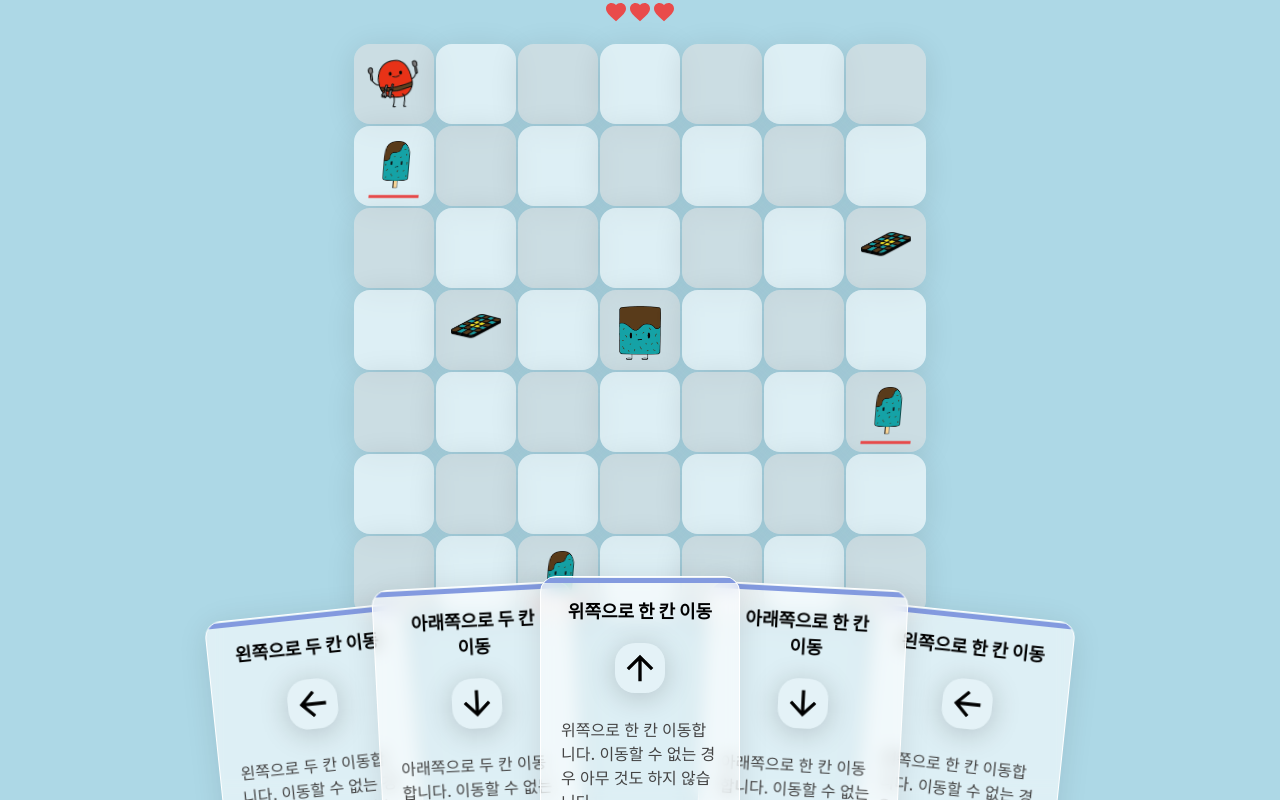
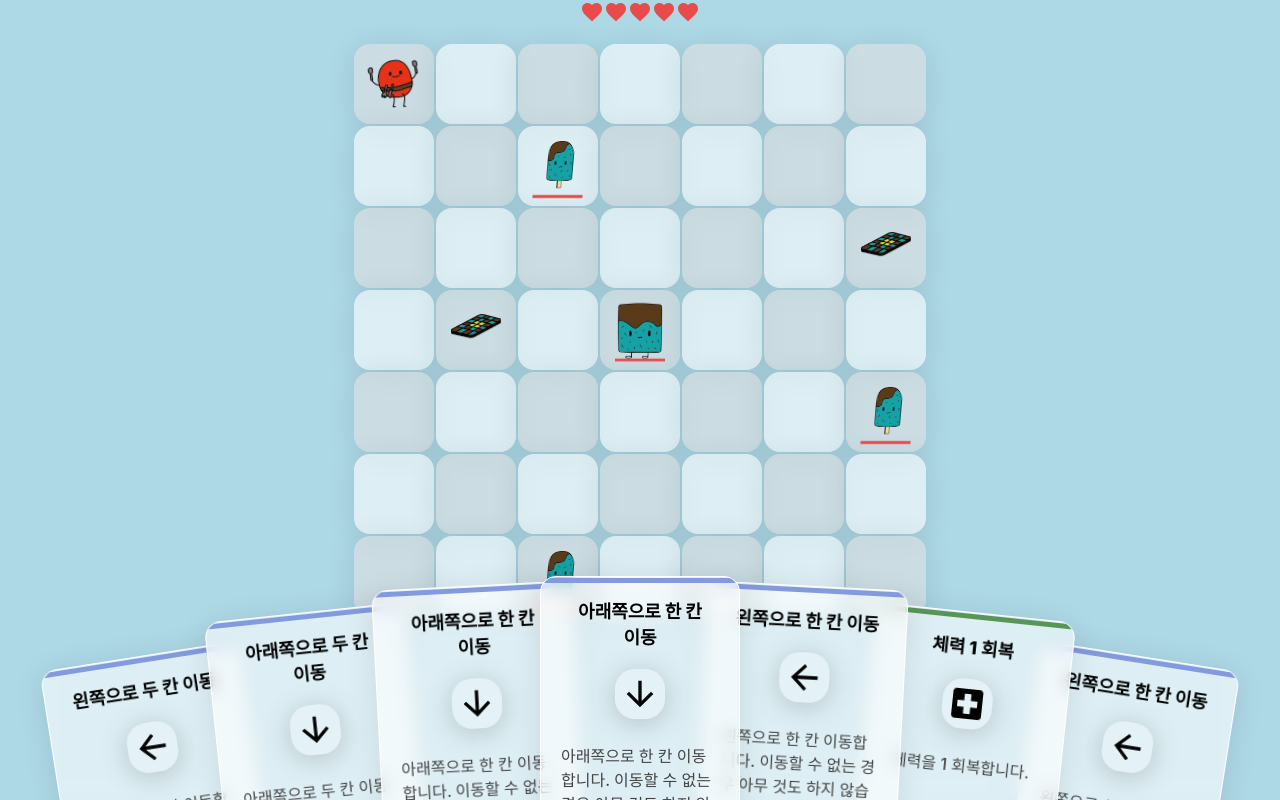
Before and after one commit to r-4bb1t/mincho-killer, a React (Create React App) app: page / in a window 1280 px wide. Built offline with nearby package versions, Linux system fonts and the light colour scheme; a web font is replaced by a local one.

Commit message:
feat: 공격 추가

```diff
--- a/src/component/boss/index.tsx
+++ b/src/component/boss/index.tsx
@@ -1,9 +1,23 @@
+import { useEffect, useState } from "react";
 import * as S from "./styles";
 
-export default function Boss() {
+interface BossProps {
+  heart: number;
+  attacked: boolean;
+}
+
+export default function Boss({ heart, attacked }: BossProps) {
   return (
-    <S.Boss>
-      <img src="/assets/boss.png" />
-    </S.Boss>
+    <S.BossContainer>
+      <S.Boss>
+        <img src="/assets/Boss.png" />
+        <S.Heart percent={(heart / 10) * 100}></S.Heart>
+      </S.Boss>
+      {attacked && (
+        <S.AttackEffect>
+          <img src="/assets/player_attackeffect.gif" />
+        </S.AttackEffect>
+      )}
+    </S.BossContainer>
   );
 }
--- a/src/component/boss/styles.tsx
+++ b/src/component/boss/styles.tsx
@@ -10,13 +10,50 @@ const boss = keyframes`
 `;
 
 export const Boss = styled.div`
-  width: 60px;
-  height: 60px;
+  width: 50px;
+  height: 50px;
+  img {
+    width: 100%;
+    height: 100%;
+    object-fit: contain;
+    transform: scale(1.3);
+    padding-bottom: 3px;
+  }
+  animation: 0.5s ${boss} infinite alternate-reverse ease-in-out;
+  transform-origin: bottom center;
+`;
+
+export const BossContainer = styled.div`
+  width: 100%;
+  height: 100%;
+  position: relative;
+  display: flex;
+  align-items: center;
+  justify-content: center;
+`;
+
+interface HeartProps {
+  percent: number;
+}
+
+export const Heart = styled.div<HeartProps>`
+  width: ${(p) => p.percent}%;
+  height: 3px;
+  background-color: #e94b4b;
+`;
+
+export const AttackEffect = styled.div`
+  position: absolute;
+  top: 0;
+  left: 0;
+  width: 100%;
+  height: 100%;
+  display: flex;
+  align-items: center;
+  justify-content: center;
   img {
     width: 100%;
     height: 100%;
     object-fit: contain;
   }
-  animation: 0.5s ${boss} infinite alternate-reverse ease-in-out;
-  transform-origin: bottom center;
 `;
--- a/src/component/monster/index.tsx
+++ b/src/component/monster/index.tsx
@@ -1,12 +1,23 @@
-import { useState } from "react";
+import { useEffect, useState } from "react";
 import * as S from "./styles";
 
-export default function Monster() {
-  const [heart, setHeart] = useState(3);
+interface MonsterProps {
+  heart: number;
+  attacked: boolean;
+}
+
+export default function Monster({ heart, attacked }: MonsterProps) {
   return (
-    <S.Monster>
-      <img src="/assets/monster.png" />
-      <S.Heart percent={(heart / 3) * 100}></S.Heart>
-    </S.Monster>
+    <S.MonsterContainer>
+      <S.Monster>
+        <img src="/assets/monster.png" />
+        <S.Heart percent={(heart / 3) * 100}></S.Heart>
+      </S.Monster>
+      {attacked && (
+        <S.AttackEffect>
+          <img src="/assets/player_attackeffect.gif" />
+        </S.AttackEffect>
+      )}
+    </S.MonsterContainer>
   );
 }
--- a/src/component/monster/styles.tsx
+++ b/src/component/monster/styles.tsx
@@ -7,6 +7,15 @@ const monster = keyframes`
   to {
     transform: skew(5deg, 0);
   }
+`;
+
+export const MonsterContainer = styled.div`
+  width: 100%;
+  height: 100%;
+  position: relative;
+  display: flex;
+  align-items: center;
+  justify-content: center;
 `;
 
 export const Monster = styled.div`
@@ -31,3 +40,19 @@ export const Heart = styled.div<HeartProps>`
   height: 3px;
   background-color: #e94b4b;
 `;
+
+export const AttackEffect = styled.div`
+  position: absolute;
+  top: 0;
+  left: 0;
+  width: 100%;
+  height: 100%;
+  display: flex;
+  align-items: center;
+  justify-content: center;
+  img {
+    width: 100%;
+    height: 100%;
+    object-fit: contain;
+  }
+`;
--- a/src/constant/card.ts
+++ b/src/constant/card.ts
@@ -4,6 +4,7 @@ import {
   ArrowForward,
   ArrowUpward,
   GridOn,
+  LocalHospital,
   PlusOne,
   SelectAll,
 } from "@material-ui/icons";
@@ -131,4 +132,12 @@ export const cardList = [
     icon: SelectAll,
     description: "왼쪽, 오른쪽, 위쪽, 아래쪽 사방향에 1의 공격을 날립니다.",
   },
+  {
+    id: 10,
+    name: "체력 1 회복",
+    type: actionType.heal,
+    action: [{ num: 1 }],
+    icon: LocalHospital,
+    description: "체력을 1 회복합니다.",
+  },
 ];
--- a/src/view/game/hooks.tsx
+++ b/src/view/game/hooks.tsx
@@ -22,9 +22,9 @@ export default function useGame() {
       { cell: cell.none },
     ],
     [
-      { cell: cell.monster },
       { cell: cell.none },
       { cell: cell.none },
+      { cell: cell.monster, heart: 3, attacked: false },
       { cell: cell.none },
       { cell: cell.none },
       { cell: cell.none },
@@ -55,7 +55,7 @@ export default function useGame() {
       { cell: cell.none },
       { cell: cell.none },
       { cell: cell.none },
-      { cell: cell.monster },
+      { cell: cell.monster, heart: 3, attacked: false },
     ],
     [
       { cell: cell.none },
@@ -69,19 +69,22 @@ export default function useGame() {
     [
       { cell: cell.none },
       { cell: cell.none },
-      { cell: cell.monster },
+      { cell: cell.monster, heart: 3, attacked: false },
       { cell: cell.none },
       { cell: cell.none },
       { cell: cell.none },
       { cell: cell.none },
     ],
-  ] as { cell: cell }[][]);
-  const [heart, setHeart] = useState(3);
+  ] as { cell: cell; heart?: number; attacked?: boolean }[][]);
+  const [heart, setHeart] = useState(5);
   const [loading, setLoading] = useState(true);
   const [isGameover, setIsGameover] = useState(false);
+  const [disabled, setDisabled] = useState(false);
+  const [bossHeart, setBossHeart] = useState(10);
+  const [bossAttacked, setBossAttacked] = useState(false);
 
   useEffect(() => {
-    for (let i = 0; i < 5; i++) {
+    for (let i = 0; i < 7; i++) {
       const randomCard = Math.floor(Math.random() * cardList.length);
       setCards((c) => [...c, cardList[randomCard].id]);
     }
@@ -89,14 +92,50 @@ export default function useGame() {
   }, []);
 
   useEffect(() => {
-    if (
-      !loading &&
-      removingIndex === -1 &&
-      (cards.length === 0 || heart === 0)
-    ) {
+    if (!loading && removingIndex === -1 && cards.length === 0) {
       gameover();
     }
   }, [cards]);
+
+  useEffect(() => {
+    if (!loading && removingIndex === -1 && heart <= 0) {
+      gameover();
+    }
+    async function yourTurn() {
+      await sleep(1000);
+      board.map((y, yi) =>
+        y.map((x, xi) => {
+          if (board[yi][xi].cell === cell.monster) {
+            const dir = [
+              [1, 0],
+              [-1, 0],
+              [0, 1],
+              [0, -1],
+            ];
+            for (let i = 0; i < 4; i++) {
+              if (
+                yi + dir[i][0] < 0 ||
+                yi + dir[i][0] >= 7 ||
+                xi + dir[i][1] < 0 ||
+                xi + dir[i][1] >= 7
+              )
+                continue;
+              if (board[yi + dir[i][0]][xi + dir[i][1]].cell === cell.player) {
+                setHeart((h) => h - 1);
+              }
+            }
+          }
+        })
+      );
+      await sleep(500);
+      setDisabled(false);
+    }
+    if (turn % 2 === 1) {
+      setDisabled(true);
+      setTurn((t) => t + 1);
+      yourTurn();
+    }
+  }, [turn]);
 
   const notify = (message: string) => toast(message);
 
@@ -152,9 +191,9 @@ export default function useGame() {
           if (flag) return;
           if (
             cy + aa.y! < 0 ||
-            cy + aa.y! > 7 ||
+            cy + aa.y! >= 7 ||
             cx + aa.x! < 0 ||
-            cx + aa.x! > 7
+            cx + aa.x! >= 7
           ) {
             notify("이동할 수 없습니다.");
             flag = true;
@@ -177,6 +216,30 @@ export default function useGame() {
           notify("새 카드를 얻었습니다.");
         }
         break;
+      case actionType.attack:
+        a.forEach(async (aa) => {
+          if (
+            cy + aa.y! < 0 ||
+            cy + aa.y! >= 7 ||
+            cx + aa.x! < 0 ||
+            cx + aa.x! >= 7
+          ) {
+          } else {
+            let bb = Array.from(board);
+            if (bb[cy + aa.y!][cx + aa.x!].cell === cell.monster) {
+              bb[cy + aa.y!][cx + aa.x!].heart! -= aa.num!;
+              bb[cy + aa.y!][cx + aa.x!].attacked! = true;
+              setBoard(bb);
+              await sleep(300);
+              let bbb = Array.from(bb);
+              bbb[cy + aa.y!][cx + aa.x!].attacked! = false;
+              setBoard(bbb);
+            }
+          }
+        });
+        break;
+      case actionType.heal:
+        a.forEach((aa) => setHeart((h) => Math.max(h + aa.num!, 5)));
     }
     setTurn((t) => t + 1);
   };
@@ -188,5 +251,8 @@ export default function useGame() {
     handleAction,
     removingIndex,
     isGameover,
+    disabled,
+    bossAttacked,
+    bossHeart,
   };
 }
--- a/src/view/game/index.tsx
+++ b/src/view/game/index.tsx
@@ -13,8 +13,17 @@ import { Autorenew, Favorite } from "@material-ui/icons";
 import Monster from "../../component/monster";
 
 export default function Game() {
-  const { board, cards, handleAction, removingIndex, heart, isGameover } =
-    useGame();
+  const {
+    board,
+    cards,
+    handleAction,
+    removingIndex,
+    heart,
+    isGameover,
+    disabled,
+    bossHeart,
+    bossAttacked,
+  } = useGame();
   return (
     <S.Layout>
       {isGameover && (
@@ -40,8 +49,15 @@ export default function Game() {
                     [cell.none]: <></>,
                     [cell.player]: <Player />,
                     [cell.card]: <Card />,
-                    [cell.boss]: <Boss />,
-                    [cell.monster]: <Monster />,
+                    [cell.boss]: (
+                      <Boss heart={bossHeart} attacked={bossAttacked} />
+                    ),
+                    [cell.monster]: (
+                      <Monster
+                        heart={board[yi][xi].heart!}
+                        attacked={board[yi][xi].attacked!}
+                      />
+                    ),
                   }[board[yi][xi].cell]
                 }
               </S.BoardCell>
@@ -62,11 +78,12 @@ export default function Game() {
               index={index}
               allIndex={cards.length}
               onClick={(e) => {
-                if (removingIndex === -1)
+                if (removingIndex === -1 && !disabled)
                   handleAction(index, cardList[id].type, cardList[id].action);
               }}
               removing={removingIndex === index}
               type={cardList[id].type}
+              disabled={disabled}
               key={index}
             >
               <S.CardTitle>{cardList[id].name}</S.CardTitle>
--- a/src/view/game/styles.tsx
+++ b/src/view/game/styles.tsx
@@ -55,6 +55,7 @@ interface CardProps {
   allIndex: number;
   removing: boolean;
   type: actionType;
+  disabled: boolean;
 }
 
 export const CardContainer = styled.div`
@@ -74,7 +75,8 @@ export const Card = styled.div<CardProps>`
     `rotate(${(p.index - (p.allIndex - 1) / 2) * 3}deg) translate(${
       (p.index - (p.allIndex - 1) / 2) * 160
     }px, ${Math.abs(p.index - (p.allIndex - 1) / 2) - 30}px)`};
-  background: rgba(255, 255, 255, 0.59);
+  background: ${(p) =>
+    p.disabled ? "rgba(205, 205, 205, 0.59)" : "rgba(255, 255, 255, 0.59)"};
   border-radius: 16px;
   box-shadow: 0 4px 30px rgba(0, 0, 0, 0.1);
   backdrop-filter: blur(8.7px);
```
Also changed, not shown: public/assets/player_attackeffect.gif (added).
